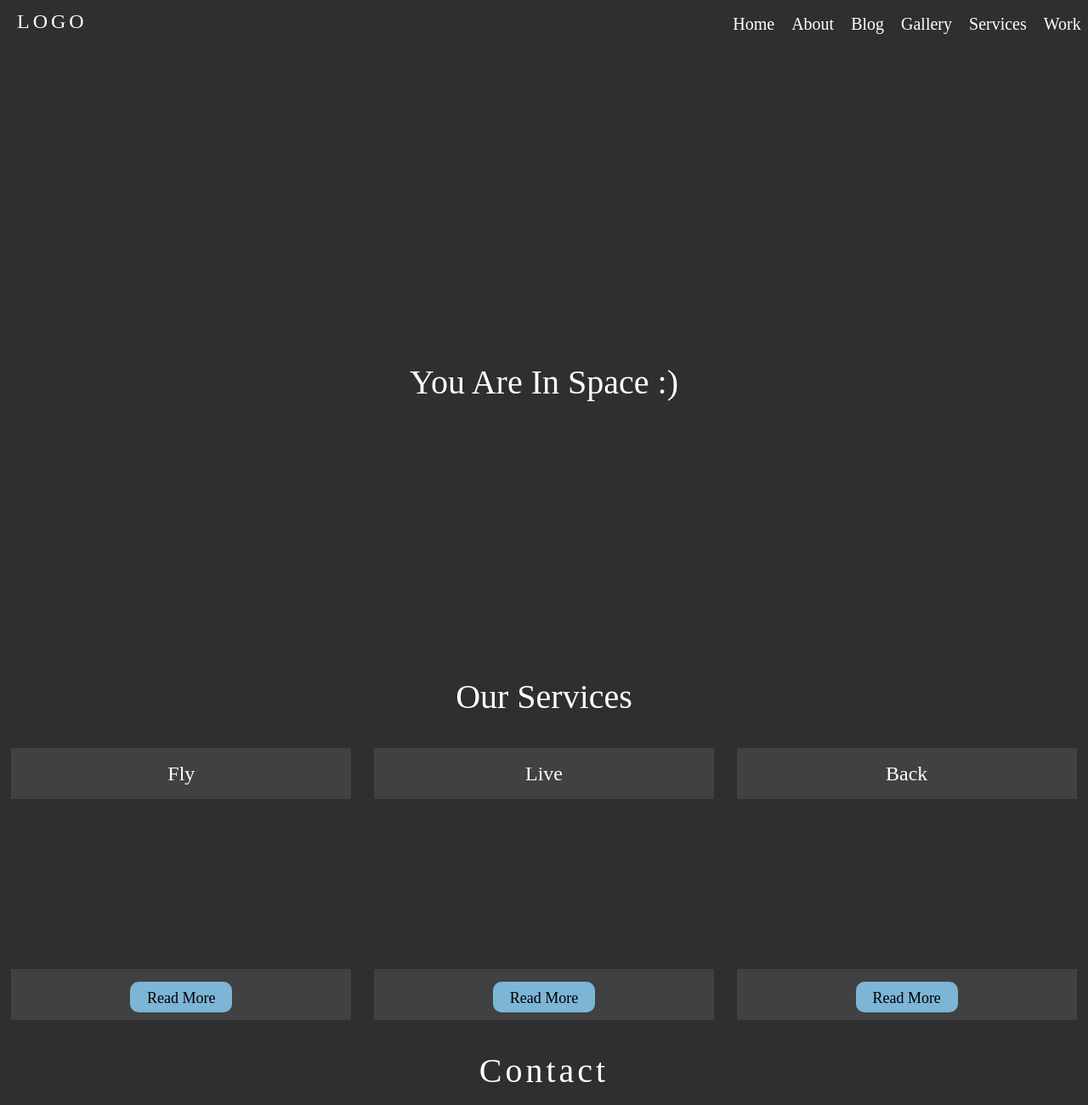
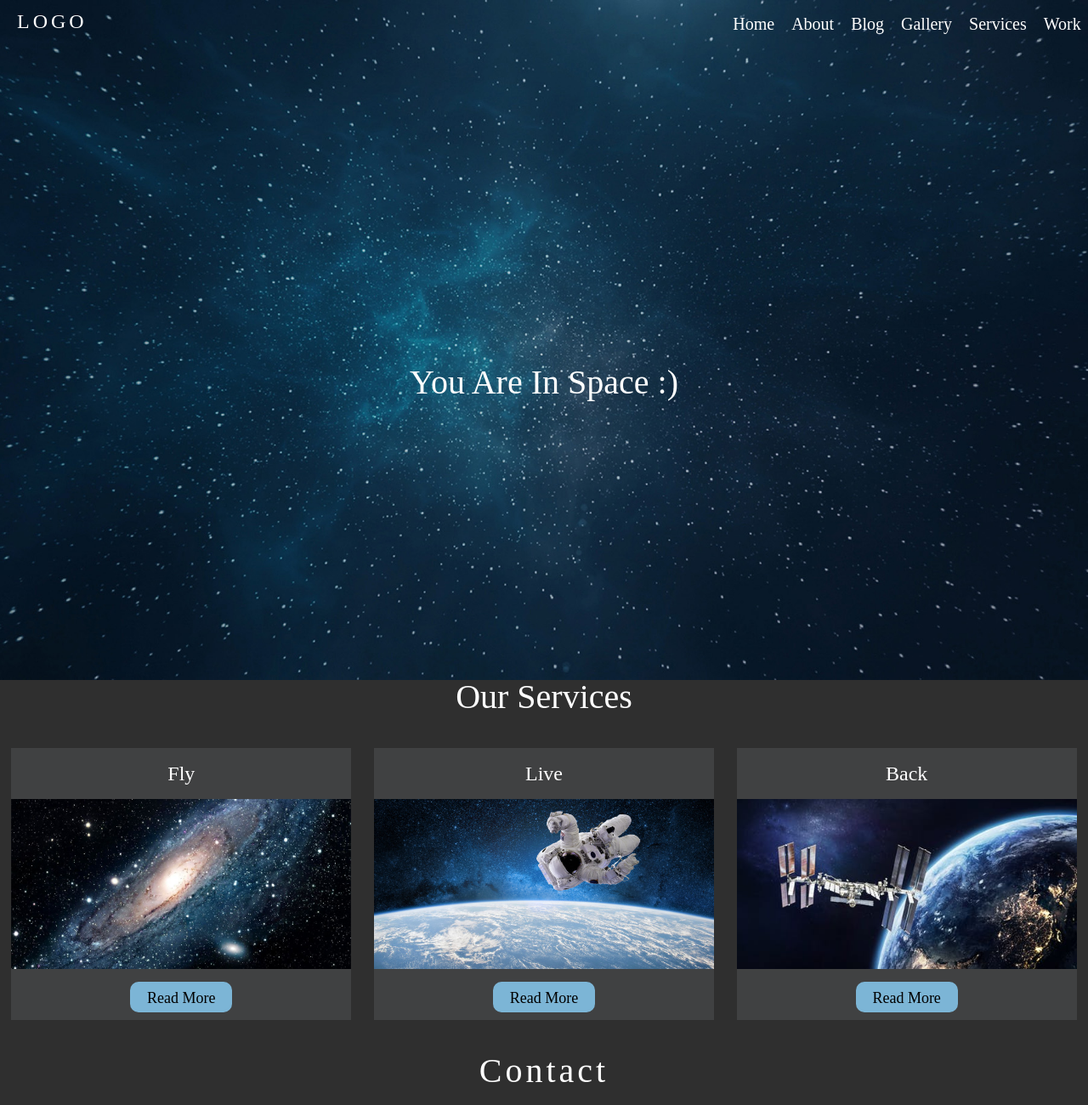
Before and after one commit to Aygun20/Homework, a plain HTML site: page Aygun-10-03-21/index.html in a window 1280 px wide. Shown: the top 1300 px of the page at 85% size. Drawn offline with Linux system fonts and the light colour scheme; the site is published under a folder, as on GitHub Pages, so addresses that start at the root find nothing.

Commit message:
10/03/21 homework

```diff
--- a/Aygun-10-03-21/style.css
+++ b/Aygun-10-03-21/style.css
@@ -65,7 +65,7 @@ a{
  .container .part-1{
    width: 100%;
    height: 100vh;
-   background-image: url(/space.jpg);
+   background-image: url(space.jpg);
    background-size: cover;
    background-position:center ;
    line-height: 100vh;
@@ -155,13 +155,13 @@ flex-direction: column;
     border-radius: 10px;
 }
 .box-1{
-    background-image: url(/space-fly.jpg);
+    background-image: url(space-fly.jpg);
      }
 .box-2{
-  background-image: url(/space-live.jpg);
+  background-image: url(space-live.jpg);
 }
 .box-3{
-  background-image: url(/space-back.jpg);
+  background-image: url(space-back.jpg);
  }
  /* End part-2 */
 
```
